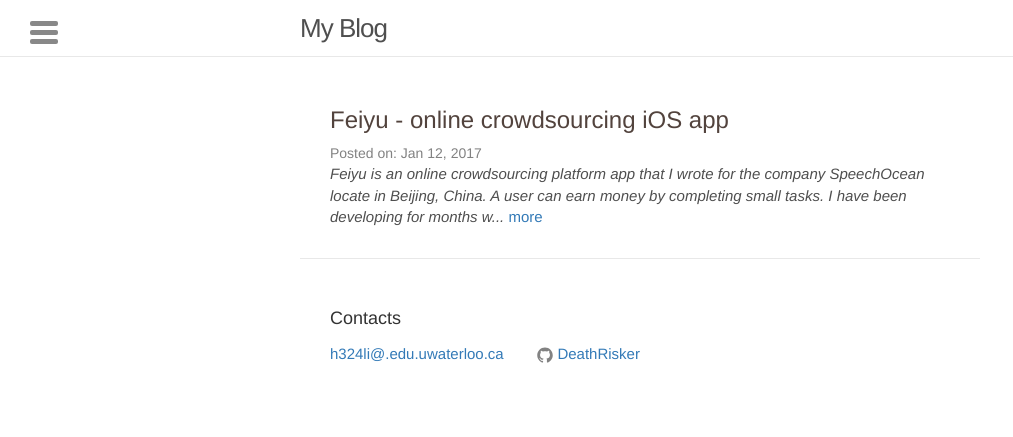
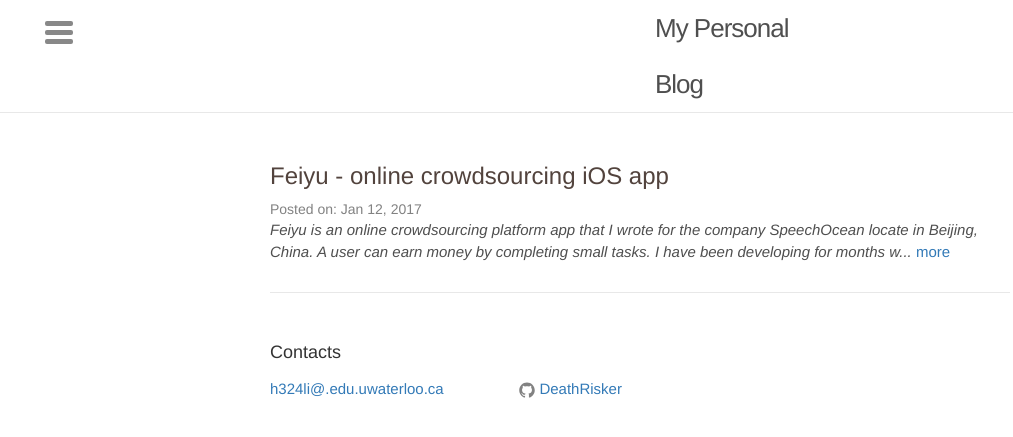
Before and after one commit to DeathRisker/DeathRisker.github.io, a Jekyll site: the page built from index.html, in a window 1280 px wide. Shown: the top 437 px of the page, without its empty margins (0-1013 px from the left). Built offline with Jekyll 4.4.1, drawn with Linux system fonts in a browser that asks for light colours; nearby versions of some CDN libraries.

Commit message:
fix menu bug

```diff
--- a/_config.yml
+++ b/_config.yml
@@ -6,7 +6,7 @@
 # 'jekyll serve'. If you change this file, please restart the server process.
 
 # Site settings
-title: My Blog
+title: My Personal Blog
 author: Hantong Li
 tagline: iOS/ Web/ Backend Developer University of Waterloo
 email: h324li@.edu.uwaterloo.ca
--- a/_includes/header.html
+++ b/_includes/header.html
@@ -1,10 +1,15 @@
-<header class="site-header">
-    <label id="menu-toggle"><input type="checkbox" id="menu-checkbox" onchange="toggleSidebar(this)"><span></span></label>
-    <div class="wrapper">
+<header class="site-header" onload="reset()">
+
+    <div class="container-fluid">
     <!--label for="sidebar-checkbox" class="sidebar-toggle"></label-->
-
-    <a class="site-title" href="{{ site.baseurl }}/">{{ site.title }}</a>
-
+    <div class="row">
+        <div class="col-md-1">
+            <label id="menu-toggle" onclick="toggleMenu(this)"><span id="menu-span"></span></label>
+        </div>
+        <div class="col-md-2 col-md-offset-5">
+            <a class="site-title" href="{{ site.baseurl }}/">{{ site.title }}</a>
+        </div>
+    </div>
     <nav class="site-nav">
       <!--a href="#" class="menu-icon">
         <svg viewBox="0 0 18 15">
--- a/_layouts/default.html
+++ b/_layouts/default.html
@@ -7,7 +7,7 @@
     {% include sidebar.html %}
 
     {% include header.html %}
-    <div class="wrapper">
+    <div class="wrapper" id="main-page">
         <div class="page-content">
           <div class="wrapper">
             {{ content }}
--- a/_sass/_base.scss
+++ b/_sass/_base.scss
@@ -160,8 +160,8 @@
     max-width:         calc(#{$content-width} - (#{$spacing-unit} * 2));
     margin-right: auto;
     margin-left: auto;
-    padding-right: $spacing-unit;
-    padding-left: $spacing-unit;
+    padding-right: 10; //$spacing-unit;
+    padding-left:  10;//$spacing-unit;
     @extend %clearfix;
 
     @include media-query($on-laptop) {
--- a/_sass/_layout.scss
+++ b/_sass/_layout.scss
@@ -15,10 +15,9 @@
     font-weight: 300;
     line-height: 56px;
     letter-spacing: -1px;
-    margin-bottom: 0;
-    margin-left: 0;
+    //margin-bottom: 0;
+    margin-left: 10;
     float: left;
-
     &,
     &:visited {
         color: $grey-color-dark;
@@ -274,15 +273,14 @@
 .sidebar {
     position: fixed;
     top: 0;
-    left: 0;
-    width: 20%;
+    left: -24rem;
+    width: 24rem;
     height: 100%;
     z-index: 2;
     color: rgba(255, 255, 255, .6); // Text color
     background-color: #23354B;
     -webkit-transition: all .3s ease-in-out;
     transition: all .3s ease-in-out;
-    display: none;
 }
 
 .sidebar a {
@@ -322,9 +320,10 @@
     color: #FCFCFC;
 }
 
-
-input[type=checkbox]{
-    transform: scale(1.5);
+@media (min-width: 30rem) {
+  .sidebar {
+    font-size: .75rem; /* 14px */
+  }
 }
 
 #menu-checkbox {
@@ -373,26 +372,31 @@
 }
 
 /* on activation */
-#menu-checkbox:checked + span {
+#menu-toggle.on span {
   background-color: transparent;
 }
-#menu-checkbox:checked + span:before {
+#menu-toggle.on span:before {
     transform: rotate(45deg) translate(5px, 5px);
     background-color: red;
 }
-#menu-checkbox:checked + span:after {
+#menu-toggle.on span:after {
     transform: rotate(-45deg) translate(7px, -8px);
     background-color: red;
 }
 
+#sidebar.on,
+#main-page.on {
+    -webkit-transform: translateX(24rem);
+    -ms-transform: translateX(24rem);
+    transform: translateX(24rem);
+}
 
 
+#main-page {
+    -webkit-transition: all .3s ease-in-out;
+    transition: all .3s ease-in-out;
+}
 
-@media (min-width: 30rem) {
-  .sidebar {
-    font-size: .75rem; /* 14px */
-  }
-}
 
 /* Style the `label` that we use to target the `.sidebar-checkbox` */
 //
--- a/js/helper.js
+++ b/js/helper.js
@@ -1,10 +1,47 @@
-$('input:checkbox').prop('checked', false);
+// Reset page onload event
 
-function toggleSidebar(checkbox){
-    if(checkbox.checked){
-        $("#sidebar").show();
-    }
-    else {
-        $("#sidebar").hide();
+// based on Todd Motto functions
+// http://toddmotto.com/labs/reusable-js/
+
+// hasClass
+function hasClass(elem, className) {
+	return new RegExp(' ' + className + ' ').test(' ' + elem.className + ' ');
+}
+// // addClass
+// function addClass(elem, className) {
+//     if (!hasClass(elem, className)) {
+//     	elem.className += ' ' + className;
+//     }
+// }
+// // removeClass
+// function removeClass(elem, className) {
+// 	var newClass = ' ' + elem.className.replace( /[\t\r\n]/g, ' ') + ' ';
+// 	if (hasClass(elem, className)) {
+//         while (newClass.indexOf(' ' + className + ' ') >= 0 ) {
+//             newClass = newClass.replace(' ' + className + ' ', ' ');
+//         }
+//         elem.className = newClass.replace(/^\s+|\s+$/g, '');
+//     }
+// }
+// toggleClass
+function toggleClass(elem, className) {
+	var newClass = ' ' + elem.className.replace( /[\t\r\n]/g, " " ) + ' ';
+    if (hasClass(elem, className)) {
+        while (newClass.indexOf(" " + className + " ") >= 0 ) {
+            newClass = newClass.replace( " " + className + " " , " " );
+        }
+        elem.className = newClass.replace(/^\s+|\s+$/g, '');
+    } else {
+        elem.className += ' ' + className;
     }
 }
+
+function toggleMenu(menu){
+    toggleClass(menu, 'on');
+    var mainPage = document.getElementById("main-page");
+    toggleClass(mainPage, 'on');
+    var sidebar = document.getElementById("sidebar");
+    toggleClass(sidebar, 'on');
+
+    return false;
+}
```
